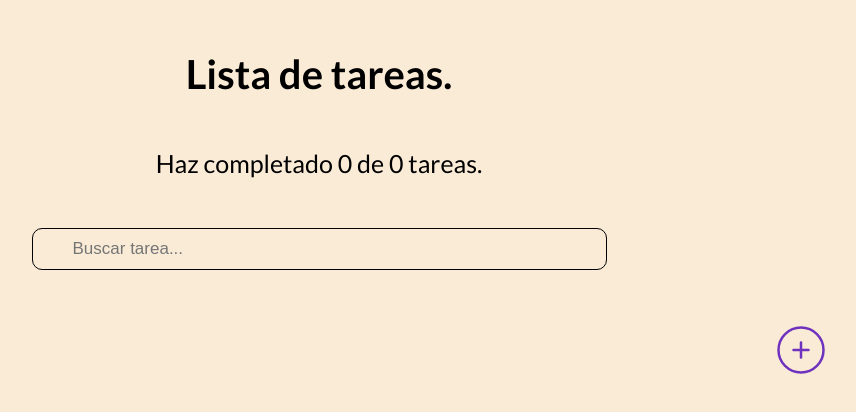
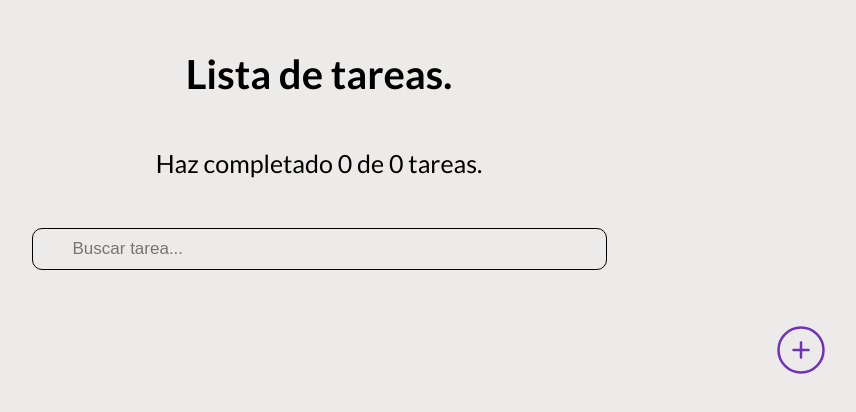
Before and after one commit to RafaelMoro/tasklist, a React (Create React App) app: page / in a window 1280 px wide. Shown: the top 412 px of the page, without its empty margins (321-1177 px from the left). Built offline with nearby package versions, Linux system fonts and the light colour scheme.

Commit message:
Cambiando tono de color del fondo

```diff
--- a/src/css/Main.css
+++ b/src/css/Main.css
@@ -32,7 +32,7 @@ body {
     width: 80%;
     margin: 0 1rem;
     text-align: right;
-    background-color: #faebd7;
+    background-color: #ecebe9;
 }
 .Add-Button .icon-tabler-circle-plus {
     transition: stroke 0.5s 0s ease;
--- a/src/css/Task.css
+++ b/src/css/Task.css
@@ -18,7 +18,7 @@
     cursor: pointer;
 }
 .delete__task {
-    background-color: #faebd7;
+    background-color: #ecebe9;
     border: none;
     border-radius: 1rem;
     grid-column: 2 / 3;
--- a/src/css/TaskSearcher.css
+++ b/src/css/TaskSearcher.css
@@ -5,7 +5,7 @@
     font-size: 1.7rem;
     border: none;
     outline: none;
-    background-color: #faebd7;
+    background-color: #ecebe9;
     border: 1px solid black;
     min-width: 26.2rem;
     width: 85%;
--- a/src/index.css
+++ b/src/index.css
@@ -6,7 +6,7 @@ body {
   -webkit-font-smoothing: antialiased;
   -moz-osx-font-smoothing: grayscale;
   height: 100vh;
-  background-color: #faebd7;
+  background-color: #ecebe9;
 }
 
 code {
```
Also changed, not shown: package.json (+4 -4 lines), 1 other file (tests, documents, lock files or other folders).
